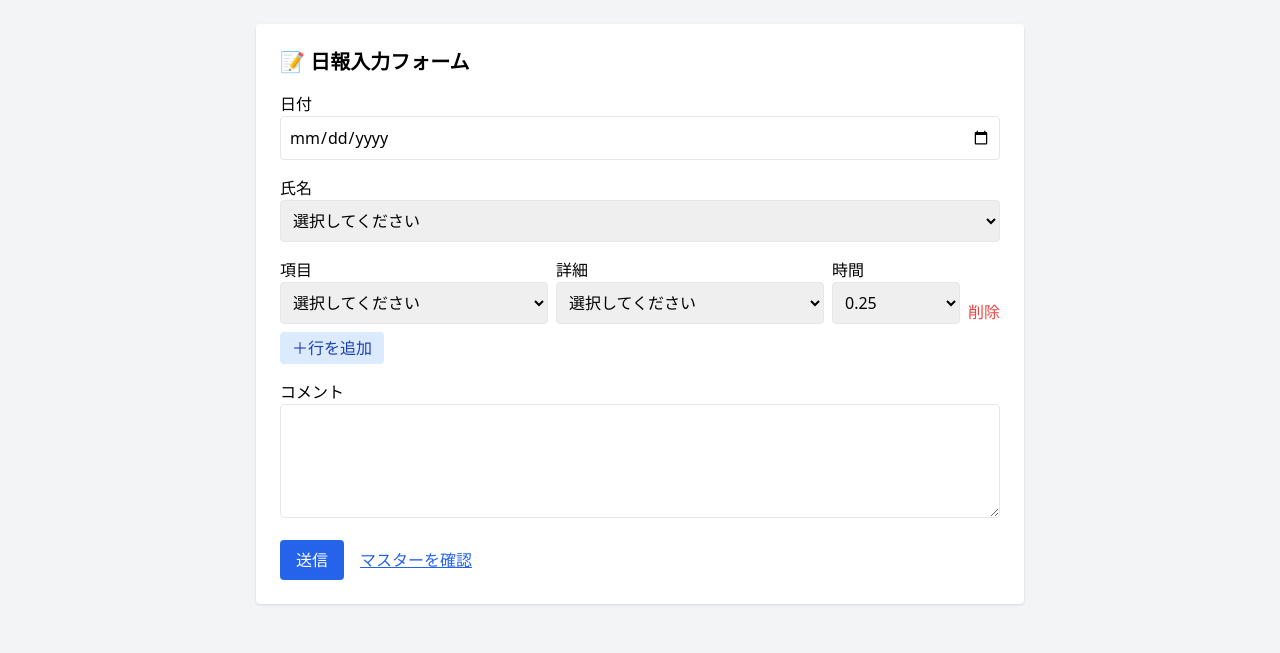
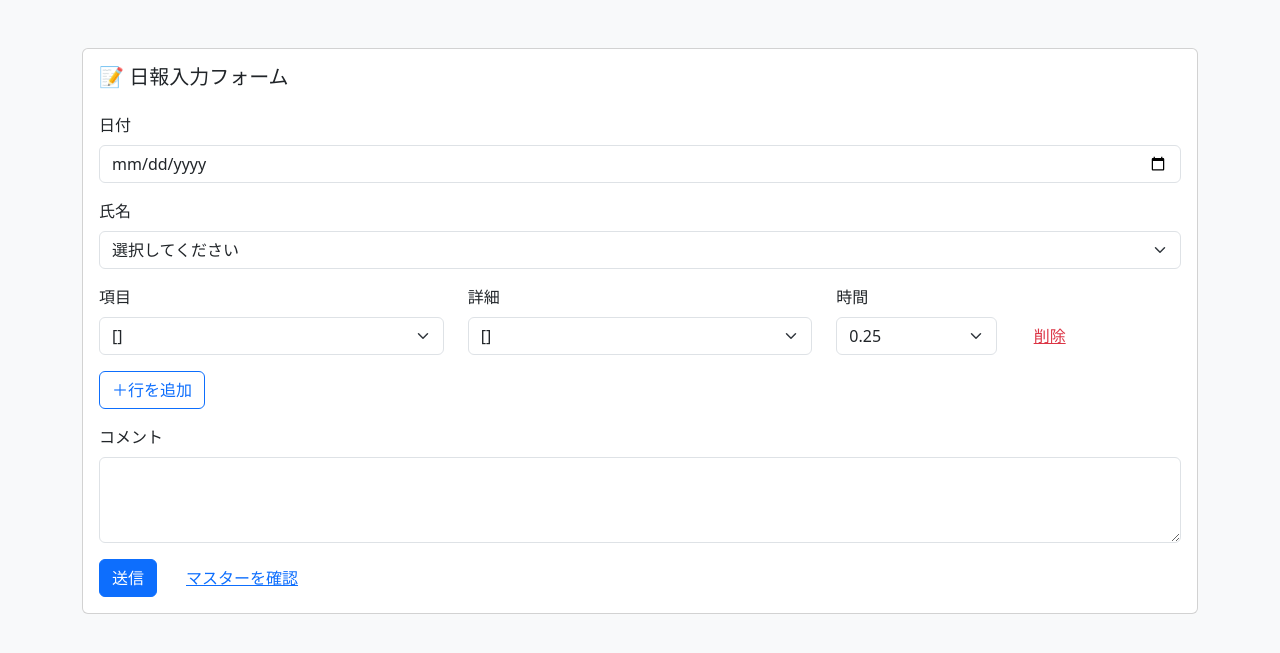
Before and after one commit to KohtaroIzumi/dailyreport, a Flask app: template templates/index.html in a window 1280 px wide. Shown: the top 653 px of the page. Run offline with Flask 3, Linux system fonts and the light colour scheme; the template is opened without the code that fills it: most values are stand-ins (such as "Sample title", 1, 10 or a date in 2020); some libraries are stand-ins or nearby versions.

Commit message:
Update: 最新ファイルを反映

```diff
--- a/app.py
+++ b/app.py
@@ -1,4 +1,4 @@
-from flask import Flask, render_template, request
+from flask import Flask, render_template, request, jsonify
 import os
 import requests
 from dotenv import load_dotenv
@@ -9,7 +9,6 @@
 
 SUPABASE_URL = os.getenv("SUPABASE_URL")
 SUPABASE_API_KEY = os.getenv("SUPABASE_API_KEY")
-
 HEADERS = {
     "apikey": SUPABASE_API_KEY,
     "Authorization": f"Bearer {SUPABASE_API_KEY}"
@@ -17,46 +16,63 @@
 
 @app.route("/")
 def index():
-    # 氏名マスター取得
     res_name = requests.get(f"{SUPABASE_URL}/rest/v1/master_name?select=name", headers=HEADERS)
     names = [row["name"] for row in res_name.json()] if res_name.status_code == 200 else []
 
-    # カテゴリーマスター取得
     res_cat = requests.get(f"{SUPABASE_URL}/rest/v1/master_category?select=category,detail", headers=HEADERS)
     categories = res_cat.json() if res_cat.status_code == 200 else []
 
-    # カテゴリ → 詳細 の辞書を作成
     category_map = {}
     for row in categories:
         cat = row["category"]
         det = row["detail"]
-        if cat not in category_map:
-            category_map[cat] = []
-        category_map[cat].append(det)
+        category_map.setdefault(cat, []).append(det)
 
-    print("DEBUG: SUPABASE_API_KEY =", SUPABASE_API_KEY)
-    print("DEBUG: category_map content:", category_map)
+    return render_template("index.html", names=names, categories=categories, category_map=category_map)
 
-    return render_template("index.html", categories=categories, names=names, category_map=category_map)
+@app.route("/submit", methods=["POST"])
+def submit():
+    try:
+        data = request.json
+        date_str = data.get("date")
+        name = data.get("name")
+        comment = data.get("comment")
+        tasks = data.get("tasks", [])
+
+        for task in tasks:
+            payload = {
+                "date": date_str,
+                "name": name,
+                "category": task.get("category"),
+                "detail": task.get("detail"),
+                "hours": float(task.get("hours", 0)),
+                "comment": comment
+            }
+            res = requests.post(
+                f"{SUPABASE_URL}/rest/v1/daily_report",
+                headers={**HEADERS, "Content-Type": "application/json"},
+                json=payload
+            )
+            print("DEBUG: Supabase response:", res.status_code, res.text)
+
+        return jsonify({"message": "送信完了しました"})
+    except Exception as e:
+        print("ERROR:", str(e))
+        return jsonify({"message": "送信エラー"}), 500
 
 @app.route("/master")
 def master():
-    # master_category の全件取得
     res = requests.get(f"{SUPABASE_URL}/rest/v1/master_category?select=category,detail", headers=HEADERS)
+    category_map = {}
 
-    category_map = {}
     if res.status_code == 200:
         rows = res.json()
         for row in rows:
             cat = row["category"]
             det = row["detail"]
-            if cat not in category_map:
-                category_map[cat] = []
-            category_map[cat].append(det)
+            category_map.setdefault(cat, []).append(det)
     else:
-        print("ERROR: Failed to fetch master_category")
-        print("Status:", res.status_code)
-        print("Content:", res.text)
+        print("ERROR: master fetch failed", res.status_code, res.text)
 
     return render_template("master.html", category_map=category_map)
 
--- a/templates/index.html
+++ b/templates/index.html
@@ -1,126 +1,145 @@
 <!DOCTYPE html>
 <html lang="ja">
 <head>
-  <meta charset="UTF-8" />
+    <meta charset="UTF-8">
     <title>日報入力フォーム</title>
-  <script src="https://cdn.tailwindcss.com"></script>
+    <link rel="stylesheet" href="https://cdn.jsdelivr.net/npm/bootstrap@5.3.3/dist/css/bootstrap.min.css">
 </head>
-<body class="bg-gray-100 p-6">
-  <div class="max-w-3xl mx-auto bg-white p-6 rounded shadow">
-    <h1 class="text-xl font-bold mb-4">📝 日報入力フォーム</h1>
-    <form action="/submit" method="POST" id="dailyForm">
-      <div class="mb-4">
-        <label for="report_date" class="block font-medium">日付</label>
-        <input
-          type="date"
-          id="report_date"
-          name="report_date"
-          class="border rounded w-full p-2 text-black"
-          oninput="this.style.color='black'"
-          onchange="this.blur()" />
+<body class="bg-light">
+<div class="container mt-5 mb-5">
+    <div class="card">
+        <div class="card-body">
+            <h5 class="card-title mb-4">📝 日報入力フォーム</h5>
+
+            <form id="reportForm">
+                <div class="mb-3">
+                    <label for="date" class="form-label">日付</label>
+                    <input type="date" class="form-control" id="date" name="date" required>
                 </div>
 
-      <div class="mb-4">
-        <label for="name" class="block font-medium">氏名</label>
-        <select id="name" name="name" class="border rounded w-full p-2 text-black">
-          <option value="" selected>選択してください</option>
+                <div class="mb-3">
+                    <label for="name" class="form-label">氏名</label>
+                    <select class="form-select" id="name" name="name" required>
+                        <option value="">選択してください</option>
                         {% for n in names %}
-            <option value="{{ n }}">{{ n }}</option>
+                        <option value="{{n}}">{{n}}</option>
                         {% endfor %}
                     </select>
                 </div>
 
-      <div id="entryContainer">
-        <div class="entry-group flex space-x-2 items-end mb-2">
-          <div class="flex-1">
-            <label class="block font-medium">項目</label>
-            <select name="category" class="category-select border rounded w-full p-2">
-              <option value="" selected>選択してください</option>
-              {% for cat in category_map %}
-                <option value="{{ cat }}">{{ cat }}</option>
+                <div id="task-rows">
+                    <div class="row align-items-end mb-3 task-row">
+                        <div class="col-md-4">
+                            <label class="form-label">項目</label>
+                            <select class="form-select category-select" name="category">
+                                {% for c in category_map %}
+                                <option value="{{c}}">{{c}}</option>
                                 {% endfor %}
                             </select>
                         </div>
-          <div class="flex-1">
-            <label class="block font-medium">詳細</label>
-            <select name="detail" class="detail-select border rounded w-full p-2">
-              <option value="" selected>選択してください</option>
-            </select>
-          </div>
-          <div class="w-32">
-            <label class="block font-medium">時間</label>
-            <select name="hour" class="border rounded w-full p-2">
-              {% for i in range(1, 41) %}
-                <option value="{{ i / 4 }}">{{ i / 4 }}</option>
+                        <div class="col-md-4">
+                            <label class="form-label">詳細</label>
+                            <select class="form-select detail-select" name="detail">
+                                {% for d in category_map[category_map|list|first] %}
+                                <option value="{{d}}">{{d}}</option>
                                 {% endfor %}
                             </select>
                         </div>
-          <button type="button" class="remove-btn text-red-500">削除</button>
+                        <div class="col-md-2">
+                            <label class="form-label">時間</label>
+                            <select class="form-select" name="hours">
+                                {% for i in range(1, 33) %}
+                                <option value="{{ i * 0.25 }}">{{ i * 0.25 }}</option>
+                                {% endfor %}
+                            </select>
+                        </div>
+                        <div class="col-md-2">
+                            <button type="button" class="btn btn-link text-danger remove-task">削除</button>
+                        </div>
                     </div>
                 </div>
 
-      <button type="button" onclick="addEntry()" class="mb-4 bg-blue-100 text-blue-800 px-3 py-1 rounded">＋行を追加</button>
+                <button type="button" class="btn btn-outline-primary mb-3" id="addRow">＋行を追加</button>
 
-      <div class="mb-4">
-        <label for="comment" class="block font-medium">コメント</label>
-        <textarea id="comment" name="comment" rows="4" class="border rounded w-full p-2"></textarea>
+                <div class="mb-3">
+                    <label for="comment" class="form-label">コメント</label>
+                    <textarea class="form-control" id="comment" name="comment" rows="3"></textarea>
                 </div>
 
-      <div class="flex items-center space-x-4">
-        <button type="submit" class="bg-blue-600 text-white px-4 py-2 rounded">送信</button>
-        <a href="/master" class="text-blue-600 underline">マスターを確認</a>
+                <div class="d-flex justify-content-start gap-3">
+                    <button type="submit" class="btn btn-primary">送信</button>
+                    <a href="/master" class="btn btn-link">マスターを確認</a>
                 </div>
             </form>
+
+        </div>
+    </div>
 </div>
 
 <script>
-    const categoryMap = {{ category_map|tojson }};
-    function addEntry() {
-      const container = document.getElementById("entryContainer");
-      const group = document.createElement("div");
-      group.className = "entry-group flex space-x-2 items-end mb-2";
-      group.innerHTML = `
-        <div class="flex-1">
-          <select name="category" class="category-select border rounded w-full p-2">
-            <option value="" selected>選択してください</option>
-            ${Object.keys(categoryMap).map(cat => `<option value="${cat}">${cat}</option>`).join('')}
-          </select>
-        </div>
-        <div class="flex-1">
-          <select name="detail" class="detail-select border rounded w-full p-2">
-            <option value="" selected>選択してください</option>
-          </select>
-        </div>
-        <div class="w-32">
-          <select name="hour" class="border rounded w-full p-2">
-            ${Array.from({length: 40}, (_, i) => `<option value="${(i+1)/4}">${(i+1)/4}</option>`).join('')}
-          </select>
-        </div>
-        <button type="button" class="remove-btn text-red-500">削除</button>
-      `;
-      container.appendChild(group);
-    }
+    const categoryMap = {{ category_map | tojson }};
 
-    document.addEventListener("change", function (e) {
-      if (e.target.classList.contains("category-select")) {
-        const group = e.target.closest(".entry-group");
-        const detailSelect = group.querySelector(".detail-select");
-        const selected = e.target.value;
-        detailSelect.innerHTML = `<option value="" selected>選択してください</option>`;
-        if (categoryMap[selected]) {
-          categoryMap[selected].forEach(d => {
+    function updateDetailOptions(row) {
+        const category = row.querySelector(".category-select").value;
+        const detailSelect = row.querySelector(".detail-select");
+        detailSelect.innerHTML = "";
+        (categoryMap[category] || []).forEach(d => {
             const opt = document.createElement("option");
             opt.value = d;
             opt.textContent = d;
             detailSelect.appendChild(opt);
         });
     }
-      }
+
+    document.getElementById("addRow").addEventListener("click", () => {
+        const row = document.querySelector(".task-row");
+        const newRow = row.cloneNode(true);
+        newRow.querySelectorAll("select").forEach(s => s.selectedIndex = 0);
+        newRow.querySelector(".remove-task").addEventListener("click", () => {
+            newRow.remove();
+        });
+        document.getElementById("task-rows").appendChild(newRow);
     });
 
-    document.addEventListener("click", function (e) {
-      if (e.target.classList.contains("remove-btn")) {
-        e.target.closest(".entry-group").remove();
+    document.querySelectorAll(".remove-task").forEach(btn => {
+        btn.addEventListener("click", () => {
+            btn.closest(".task-row").remove();
+        });
+    });
+
+    document.querySelectorAll(".category-select").forEach(sel => {
+        sel.addEventListener("change", () => {
+            updateDetailOptions(sel.closest(".task-row"));
+        });
+    });
+
+    document.getElementById("reportForm").addEventListener("submit", async (e) => {
+        e.preventDefault();
+
+        const date = document.getElementById("date").value;
+        const name = document.getElementById("name").value;
+        const comment = document.getElementById("comment").value;
+        const taskRows = document.querySelectorAll(".task-row");
+
+        const tasks = Array.from(taskRows).map(row => ({
+            category: row.querySelector("select[name='category']").value,
+            detail: row.querySelector("select[name='detail']").value,
+            hours: row.querySelector("select[name='hours']").value
+        }));
+
+        const res = await fetch("/submit", {
+            method: "POST",
+            headers: {
+                "Content-Type": "application/json"
+            },
+            body: JSON.stringify({ date, name, comment, tasks })
+        });
+
+        const result = await res.json();
+        if (res.ok) {
+            alert(result.message);
+        } else {
+            alert("送信失敗: " + result.message);
         }
     });
 </script>
```
Also changed, not shown: templates/master.html (+24 -35 lines). Lines whose indentation alone changed are shown as unchanged.
